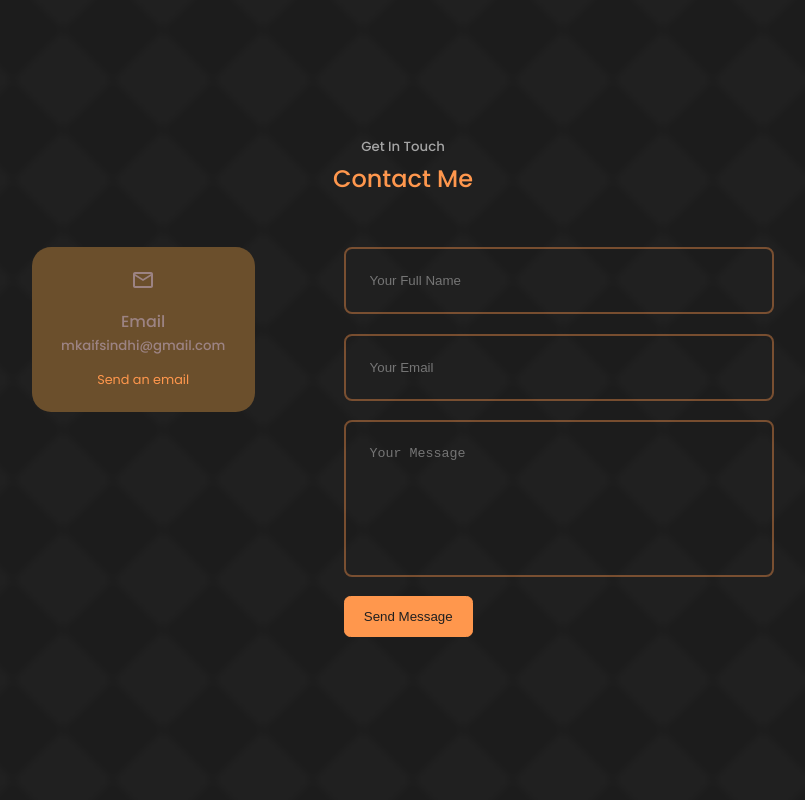
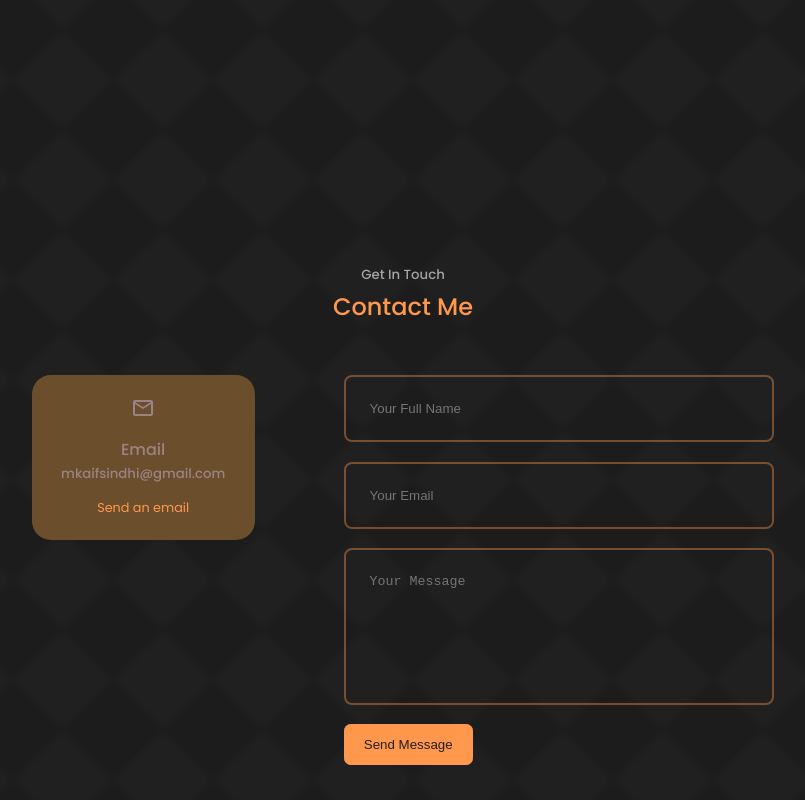
Before and after one commit to kaifsindhi/react-portfolio-v2, a React (Create React App) app: page / in a window 1280 px wide. Shown: the part 920-1720 px from the top of the page, without its empty margins (237-1042 px from the left). Built offline with nearby package versions, Linux system fonts and the light colour scheme.

Commit message:
fix margins

```diff
--- a/src/index.css
+++ b/src/index.css
@@ -64,6 +64,7 @@ h1 {
 
 section, header {
   margin-top: 8rem;
+  padding-top: 8rem;
   height: 100vh;
 }
 
```
